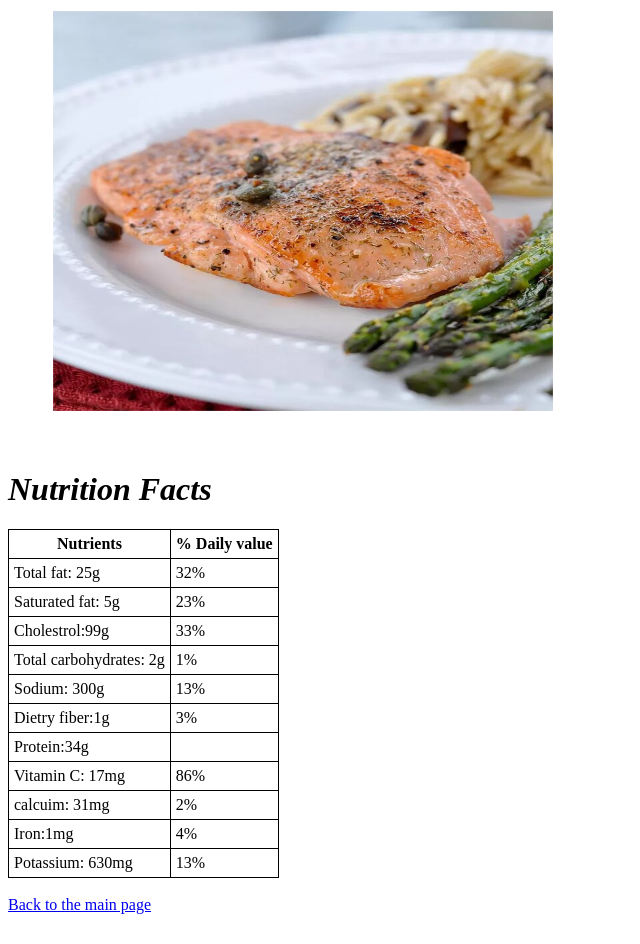
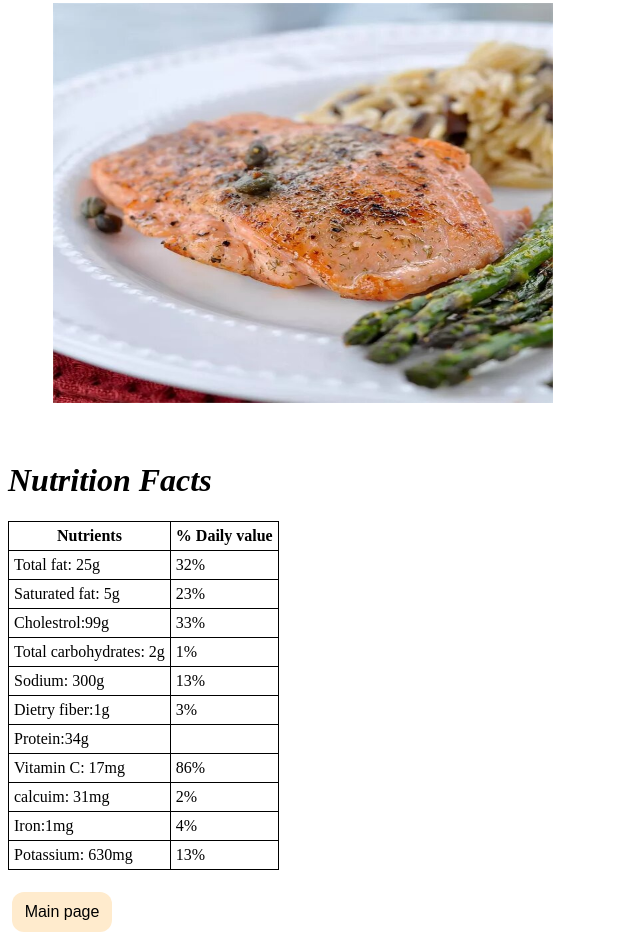
Before and after one commit to edugichuki/odin-recipes, a plain HTML site: page recipes/pan-seared-salmon.html in a window 1280 px wide. Shown: the part 1221-2165 px from the top of the page, without its empty margins (0-640 px from the left). Before the commit the page ends 2143 px from the top, so only its background shows below. Drawn offline with Linux system fonts and the light colour scheme.

Commit message:
Edit recipes/

```diff
--- a/recipes/pan-seared-salmon.html
+++ b/recipes/pan-seared-salmon.html
@@ -18,6 +18,22 @@
             border-collapse: collapse;
             padding: 5px;
         }
+        button {
+            width: 100px;
+            height: 40px;
+            font-size: 16px;
+            font-family: sans-serif;
+            background-color:blanchedalmond;
+            border: none;
+            border-radius: 12px;
+            text-align: center;
+            text-decoration: none;
+            padding: 0px;
+            margin: 4px 4px;
+        }
+        button:hover {
+            background-color:aquamarine;
+        }
     </style>
 </head>
 <body>
@@ -30,8 +46,8 @@
         <li>4(6ounce) fillets salmon</li>
         <li>2 tablespoons oliver oil</li>
         <li>2 tablespoons capers</li>
-        <li><sub>1</sub><sub>/</sub><sub>8</sub> teaspoon salt</li>
-        <li><sub>1</sub><sub>/</sub><sub>8</sub> teaspoon ground black pepper</li>
+        <li>1/8 teaspoon salt</li>
+        <li>1/8 teaspoon ground black pepper</li>
         <li>4 slices lemon</li>
     </ul><br>
     <h1><strong><em>Steps</em></strong></h1>
@@ -93,6 +109,6 @@
             </tr>
         </tbody>
     </table><br>
-    <a href="../index.html">Back to the main page</a>
+    <a href="../index.html"><button>Main page</button></a>
 </body>
 </html>
```
Also changed, not shown: recipes/garlic-chicken-fried-brown-rice.html (+19 -3 lines), recipes/spinach-enchiladas.html (+19 -3 lines), recipes/images/dog.jpg (deleted), recipes/images/image (1).jpg (deleted), recipes/images/image (10).jpg (deleted), recipes/images/image (3).jpg (deleted), recipes/images/image (4).jpg (deleted), recipes/images/image (5).jpg (deleted), recipes/images/image (6).jpg (deleted), recipes/images/image (7).jpg (deleted), recipes/images/image (8).jpg (deleted), recipes/images/image (9).jpg (deleted), recipes/images/image.jpg (deleted), recipes/images/image1.webp (deleted), 2 more files.
